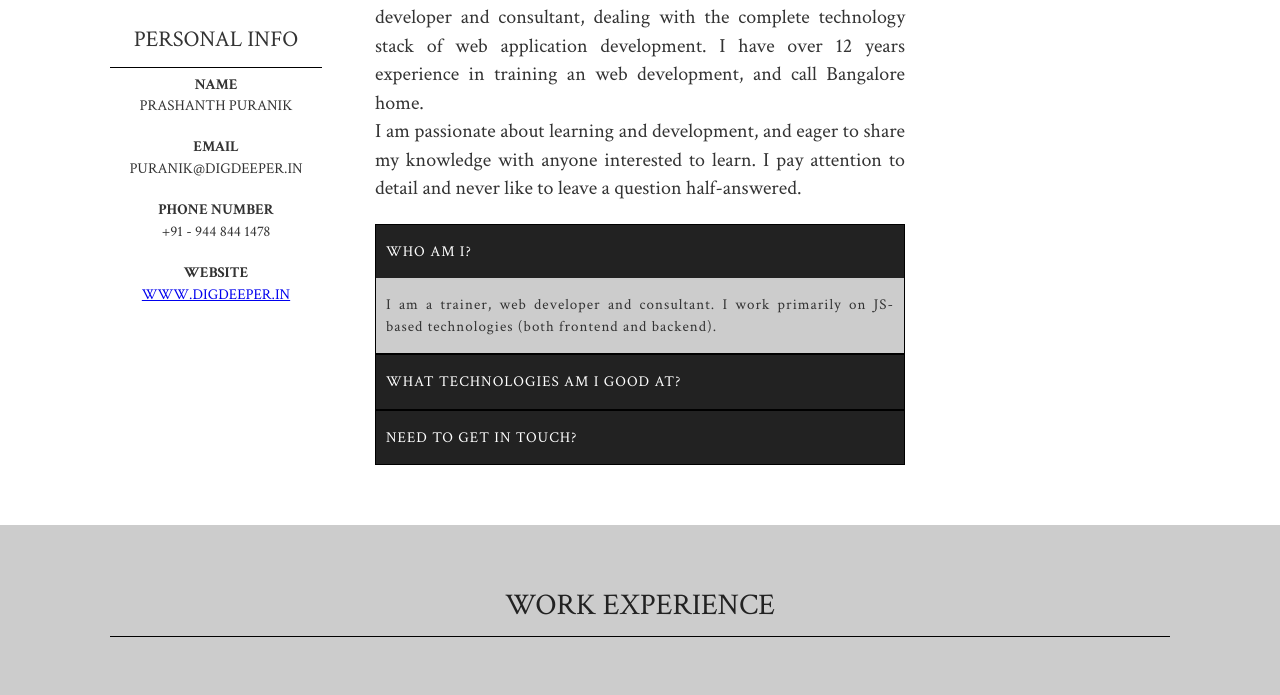
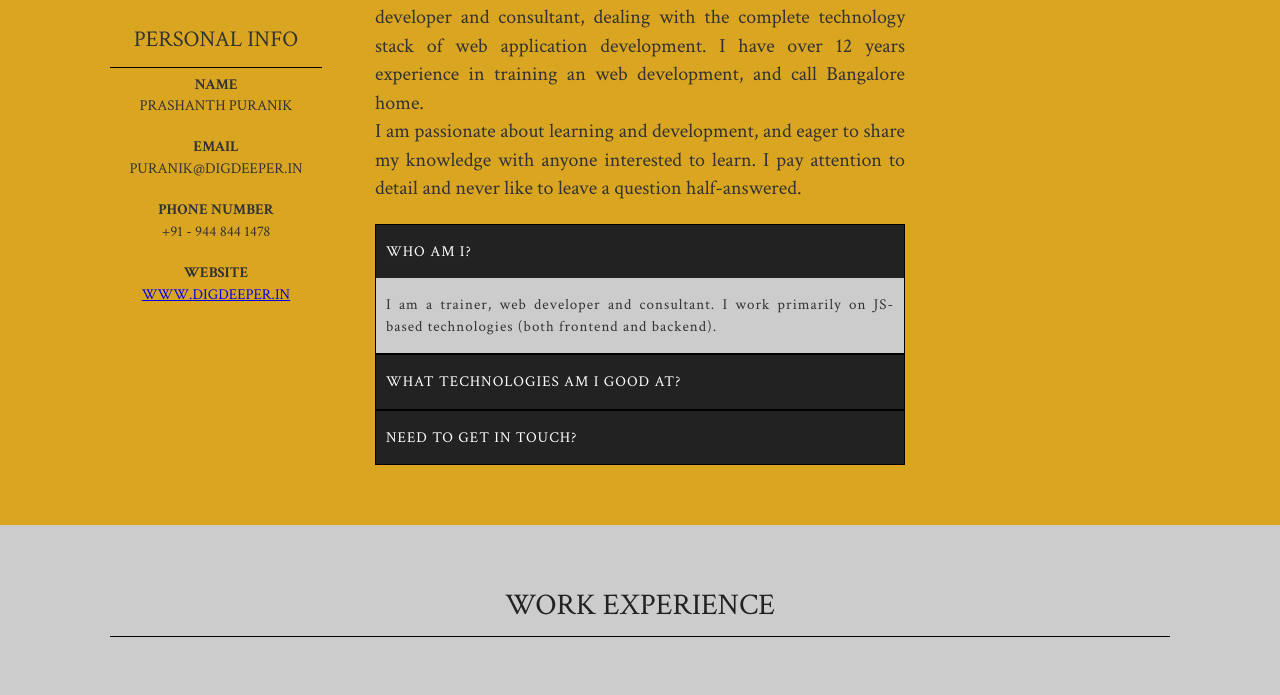
Before and after one commit to puranik3/puranik3.github.io, a plain HTML site: page index.html in a window 1280 px wide. Shown: the part 241-936 px from the top of the page. Drawn offline with Linux system fonts and the light colour scheme.

Commit message:
baselining

```diff
--- a/css/portfolio.css
+++ b/css/portfolio.css
@@ -88,6 +88,10 @@ body {
 #primary-menu a {
     text-decoration: none;
     color: inherit;
+}
+
+#at-a-glance {
+    background-color: goldenrod;
 }
 
 #personal-info, #about, #twitter-feed {
```
